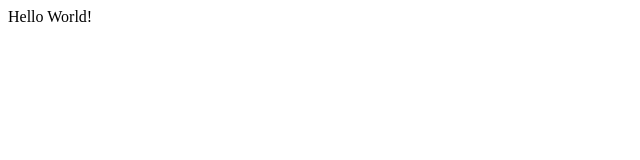
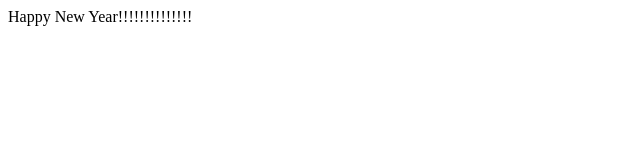
Before and after one commit to glespinosa/CBO-GITFLOW, a plain HTML site: page index.html in a window 1280 px wide. Shown: the whole page, without its empty margins (0-640 px from the left). Drawn offline with Linux system fonts and the light colour scheme.

Commit message:
hotfix HappyNewYear

```diff
--- a/index.html
+++ b/index.html
@@ -1 +1 @@
-<div>Hello World!</div>
+<div>Happy New Year!!!!!!!!!!!!!!</div>
```
